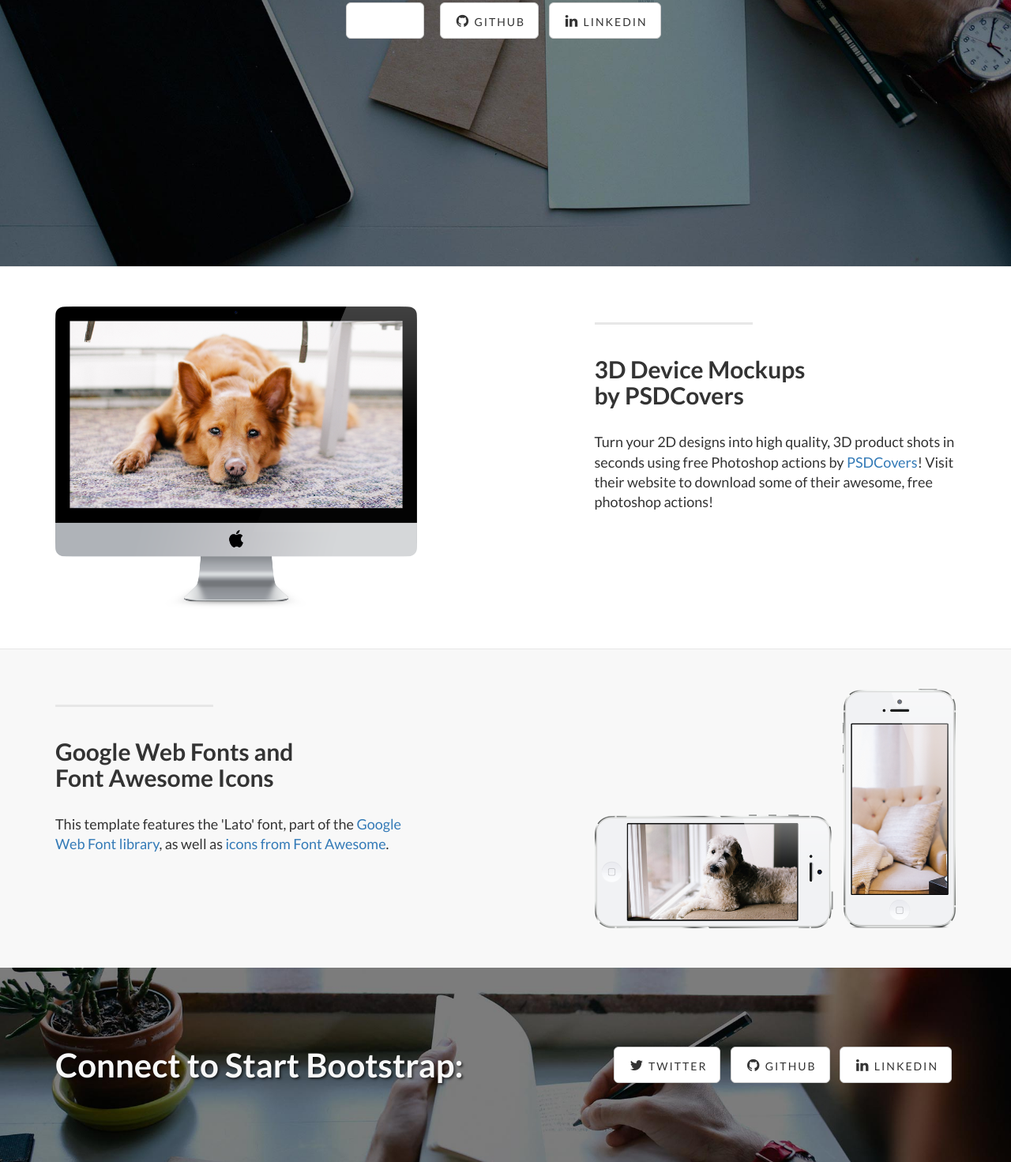
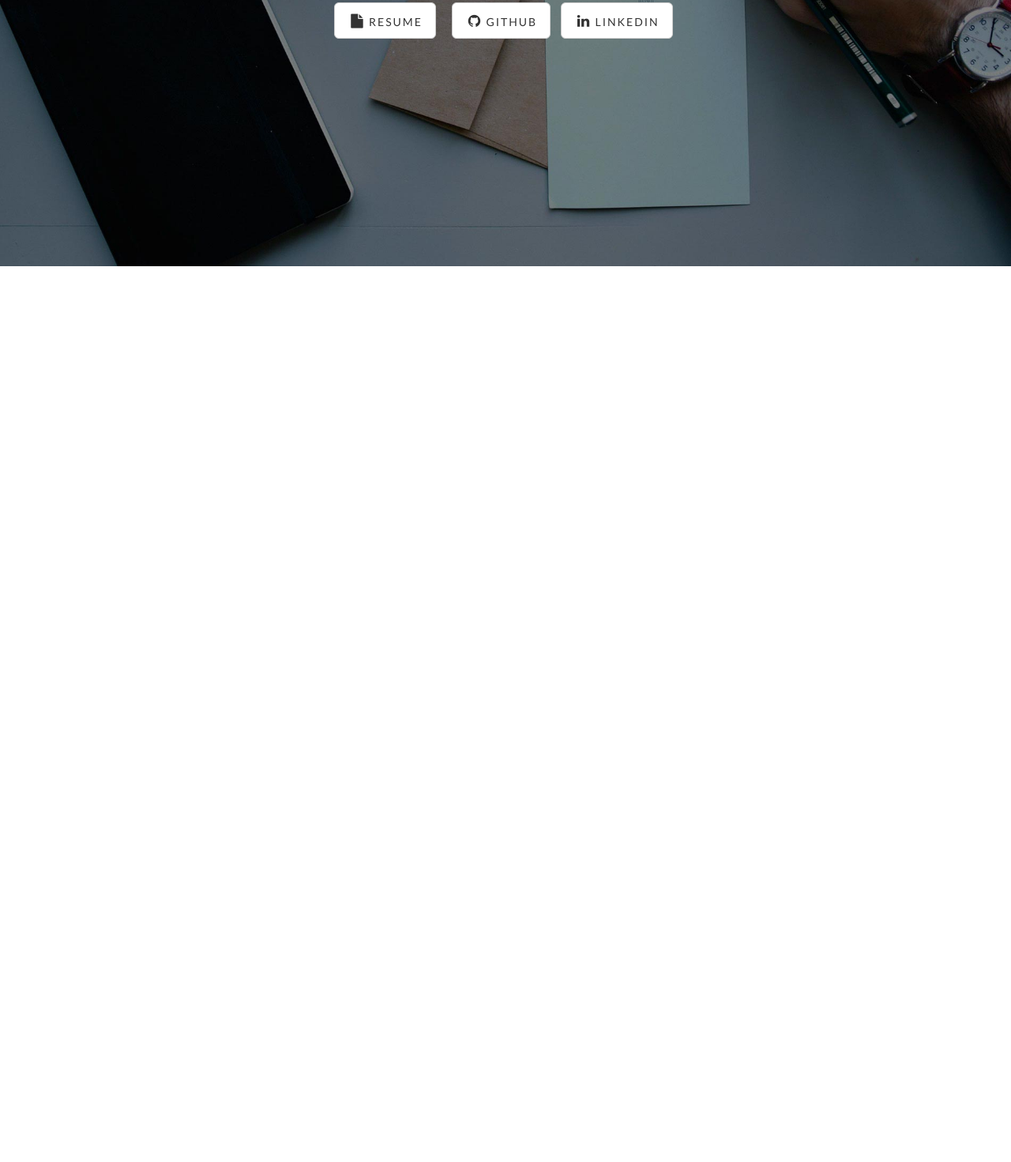
Before and after one commit to vnguyen7/vnguyen7.github.io, a plain HTML site: page index.html in a window 1280 px wide. Shown: the part 440-1911 px from the top of the page at 79% size. After the commit the page ends 800 px from the top, so only its background shows below. Drawn offline with Linux system fonts and the light colour scheme.

Commit message:
update resume button

```diff
--- a/index.html
+++ b/index.html
@@ -51,7 +51,7 @@
                             </li>
                             -->
                             <li>
-                                <a href="resume.pdf" class="btn btn-default btn-lg"><class="icon fa-file-text-o"><span class="label">Resume</span></a>
+                                <a href="resume.pdf" class="btn btn-default btn-lg"><i class="fa fa-file fa-fw"></i> <span class="network-name">Resume</span></a>
                             <li>
                             <li>
                                 <a href="https://github.com/vnguyen7" class="btn btn-default btn-lg"><i class="fa fa-github fa-fw"></i> <span class="network-name">Github</span></a>
@@ -61,86 +61,6 @@
                             </li>
                         </ul>
                     </div>
-                </div>
-            </div>
-
-        </div>
-        <!-- /.container -->
-
-    </div>
-    <!-- /.intro-header -->
-
-    <!-- Page Content -->
-
-	<a  name="services"></a>
-
-    <div class="content-section-b">
-
-        <div class="container">
-
-            <div class="row">
-                <div class="col-lg-5 col-lg-offset-1 col-sm-push-6  col-sm-6">
-                    <hr class="section-heading-spacer">
-                    <div class="clearfix"></div>
-                    <h2 class="section-heading">3D Device Mockups<br>by PSDCovers</h2>
-                    <p class="lead">Turn your 2D designs into high quality, 3D product shots in seconds using free Photoshop actions by <a target="_blank" href="http://www.psdcovers.com/">PSDCovers</a>! Visit their website to download some of their awesome, free photoshop actions!</p>
-                </div>
-                <div class="col-lg-5 col-sm-pull-6  col-sm-6">
-                    <img class="img-responsive" src="img/dog.png" alt="">
-                </div>
-            </div>
-
-        </div>
-        <!-- /.container -->
-
-    </div>
-    <!-- /.content-section-b -->
-
-    <div class="content-section-a">
-
-        <div class="container">
-
-            <div class="row">
-                <div class="col-lg-5 col-sm-6">
-                    <hr class="section-heading-spacer">
-                    <div class="clearfix"></div>
-                    <h2 class="section-heading">Google Web Fonts and<br>Font Awesome Icons</h2>
-                    <p class="lead">This template features the 'Lato' font, part of the <a target="_blank" href="http://www.google.com/fonts">Google Web Font library</a>, as well as <a target="_blank" href="http://fontawesome.io">icons from Font Awesome</a>.</p>
-                </div>
-                <div class="col-lg-5 col-lg-offset-2 col-sm-6">
-                    <img class="img-responsive" src="img/phones.png" alt="">
-                </div>
-            </div>
-
-        </div>
-        <!-- /.container -->
-
-    </div>
-    <!-- /.content-section-a -->
-
-	<a  name="contact"></a>
-    <div class="banner">
-
-        <div class="container">
-
-            <div class="row">
-                <div class="col-lg-6">
-                    <h2>Connect to Start Bootstrap:</h2>
-                </div>
-                <div class="col-lg-6">
-                    <ul class="list-inline banner-social-buttons">
-                        <li>
-
-                            <a href="https://twitter.com/SBootstrap" class="btn btn-default btn-lg"><i class="fa fa-twitter fa-fw"></i> <span class="network-name">Twitter</span></a>
-                        </li>
-                        <li>
-                        <!-- fa-fw to set icons a fixed width -->
-                            <a href="https://github.com/vnguyen7" class="btn btn-default btn-lg"><i class="fa fa-github fa-fw"></i> <span class="network-name">Github</span></a>
-                        </li>
-                        <li>
-                            <a href="https://www.linkedin.com/in/vnguyen1415" class="btn btn-default btn-lg"><i class="fa fa-linkedin fa-fw"></i> <span class="network-name">Linkedin</span></a>
-                        </li>
-                    </ul>
                 </div>
             </div>
 
```
